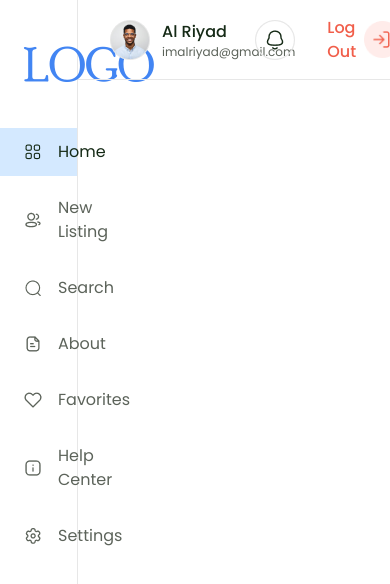
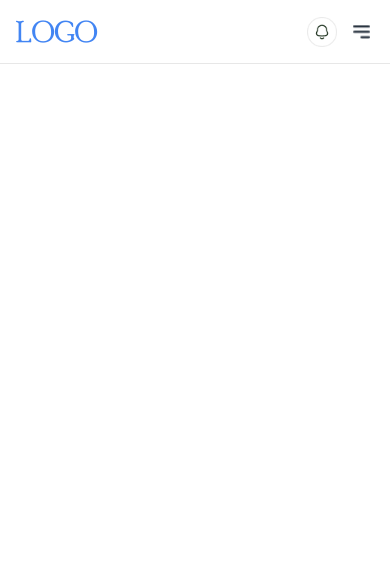
Before and after one commit to imalriyad/scopioe-task, a React (Vite) app: page / in a window 390 px wide. Shown: the top 584 px of the page. Built offline with nearby package versions, Linux system fonts and the light colour scheme.

Commit message:
mobile responsive made for navbar and sidemenu

```diff
--- a/src/components/Navbar.jsx
+++ b/src/components/Navbar.jsx
@@ -1,10 +1,28 @@
 import profilePic from "../assets/dp.png";
 import bellIcon from "../assets/notification.png";
 import logoutIcon from "../assets/logout.png";
-
+import menuIcon from "../assets/menu.png";
 const Navbar = () => {
   return (
-    <div className="w-full  border-b-[1px] border-b-[#E7E7E7] px-8 items-center flex justify-between h-20">
+    <>
+      <div className="block lg:hidden">
+        <div className="w-full border-b-[1px] border-b-[#E7E7E7] lg:px-8 px-4 items-center flex justify-between lg:h-20 h-16">
+          {/* Mobile navbar */}
+          <div>
+            <h1 className="text-[#4285F3] text-3xl font-poorRich uppercase font-medium">
+              Logo
+            </h1>
+          </div>
+          <div className="flex gap-3 items-center">
+            <img src={bellIcon} className="w-[30px]" alt="" />
+            <img src={menuIcon} className="w-[25px]" alt="" />
+          </div>
+        </div>
+      </div>
+
+      {/* desktop navbar */}
+      <div className="lg:block hidden">
+        <div className="w-full border-b-[1px] border-b-[#E7E7E7] px-8 items-center flex justify-between h-20">
           <div className="flex items-start gap-3">
             <img src={profilePic} alt="" />
             <span className="flex flex-col ">
@@ -21,6 +39,8 @@ const Navbar = () => {
             </span>
           </div>
         </div>
+      </div>
+    </>
   );
 };
 
--- a/src/components/Sidebar.jsx
+++ b/src/components/Sidebar.jsx
@@ -10,7 +10,7 @@ import { NavLink } from "react-router-dom";
 
 const Sidebar = () => {
   return (
-    <div className="min-h-screen  text-center border-r-[1px] border-r-[#E7E7E7]">
+    <div className="min-h-screen text-center border-r-[1px] border-r-[#E7E7E7]">
       <div>
         <div className="py-10 px-6">
           <h1 className="text-5xl text-[#4285F3] font-poorRich uppercase">
--- a/src/layout/MainLayout.jsx
+++ b/src/layout/MainLayout.jsx
@@ -4,11 +4,11 @@ import Navbar from "../components/Navbar";
 
 const MainLayout = () => {
   return (
-    <div className="flex ">
-      <div className="w-[20%]">
+    <div className="flex">
+      <div className="w-[20%] lg:block hidden">
         <Sidebar />
       </div>
-      <div className="flex flex-col w-[80%]">
+      <div className="flex flex-col lg:w-[80%] w-full">
         <Navbar></Navbar>
         <span className="bg-[#EEF2F5]">
           <Outlet></Outlet>
```
Also changed, not shown: src/assets/menu.png (added). Lines whose indentation alone changed are shown as unchanged.
